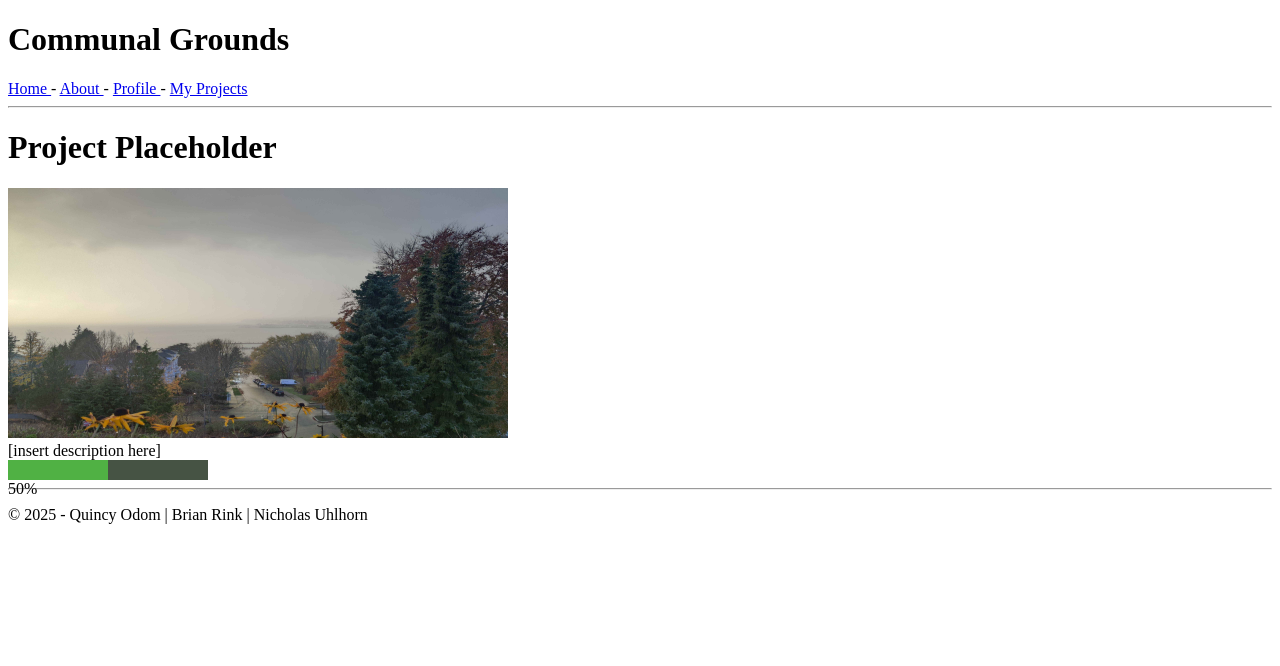
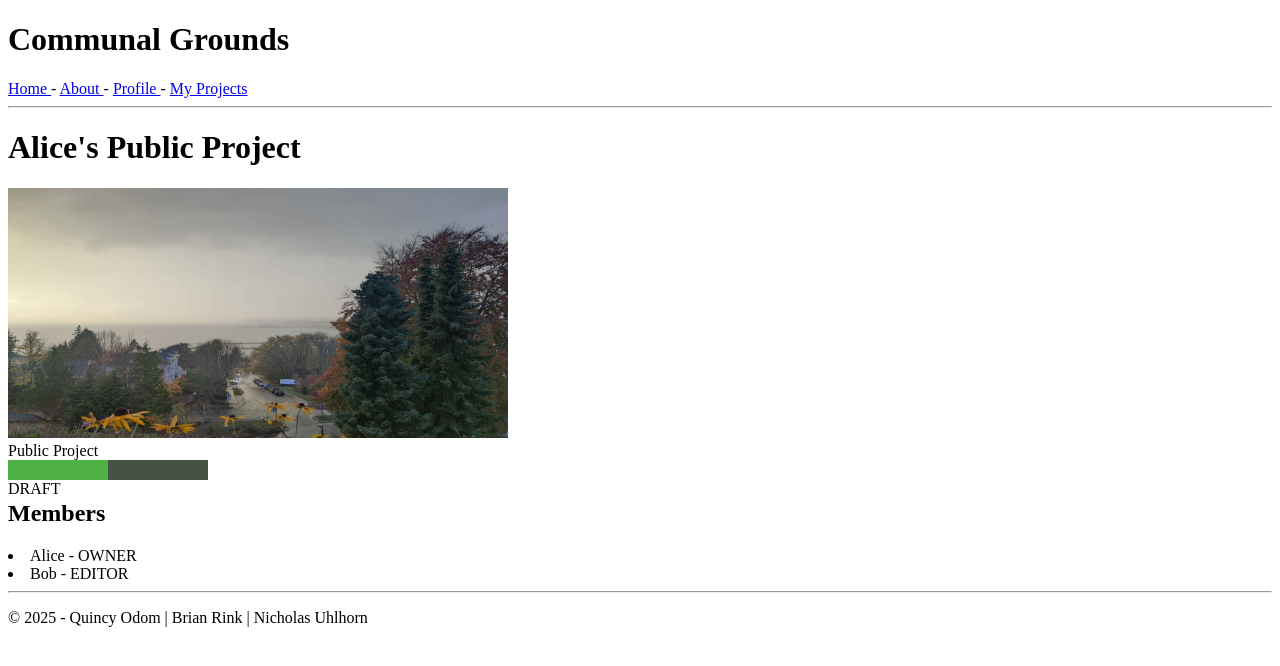
Before and after one commit to NicholasJUhlhorn/communal_grounds_CSCI436-536, a Flask app: page /project/1 in a window 1280 px wide. Shown: the top 666 px of the page. Run offline with Flask 3, Linux system fonts and the light colour scheme; data comes from the database, SQL or seed files in the repository.

Commit message:
Profile login and creation works without issue. Users can visit pages of projects that they are a part of

```diff
--- a/routes/routes.py
+++ b/routes/routes.py
@@ -7,6 +7,7 @@ from controller import controller
 from services import user_service
 from models.project import Project
 from models.user import User
+from models.project import Project
 
 main_bp = Blueprint('main', __name__)
 
@@ -57,7 +58,8 @@ def signout():
 
 @main_bp.route("/project/<pid>")
 def project(pid):
-    return render_template('project.html')
+    selected_project = Project.query.filter_by(pid=pid).first()
+    return render_template('project.html',project=selected_project)
 
 @main_bp.route("/submit_login", methods=['POST'])
 def submit_login():
@@ -66,3 +68,7 @@ def submit_login():
         return redirect(url_for('main.profile_creation'))
     session['current_uid'] = uid
     return profile()
+
+@main_bp.route("/edit_profile")
+def edit_profile():
+    return render_template('edit_profile.html')
--- a/templates/my_projects.html
+++ b/templates/my_projects.html
@@ -20,7 +20,7 @@
             <span>{{project.status}} </span>
         </div>
         <br>
-        <a href="{{ url_for('main.project', pid = 'dummy') }}">
+        <a href="{{ url_for('main.project', pid =project.pid) }}">
             <button> Visit</button>
         </a>
     </li>
--- a/templates/profile.html
+++ b/templates/profile.html
@@ -16,7 +16,7 @@
         </li>
     {% endfor %}
 
-    <form action="{{ url_for('main.profile') }}">
+    <form action="{{ url_for('main.edit_profile') }}">
         <button type="submit">Edit Profile</button>
     </form>
 
--- a/templates/project.html
+++ b/templates/project.html
@@ -6,15 +6,21 @@
     <!--This is the header that will be present in every page-->
     {% include 'blocks/header.html' %}
 
-    <h1> Project Placeholder </h1>
+    <h1> {{project.name}} </h1>
     <img src="/images/WWU.jpg" width="500px" height="250px">
     <br>
-    <a> [insert description here]</a>
+    <a> {{project.description}}</a>
     <br>
     <div class="progress">
             <div class="progress__fill"></div>
-            <span> 50% </span>
+            <span> {{project.status}} </span>
     </div>
+    <h2>Members</h2>
+    {% for member in project.members %}
+        <li>
+            {{ member.member.username }} - {{ member.role }}
+        </li>
+    {% endfor %}
 
     <!-- This is the footer that will be present in every page-->
     {% include 'blocks/footer.html' %}
```
Also changed, not shown: services/user_service.py (+6 -2 lines).
